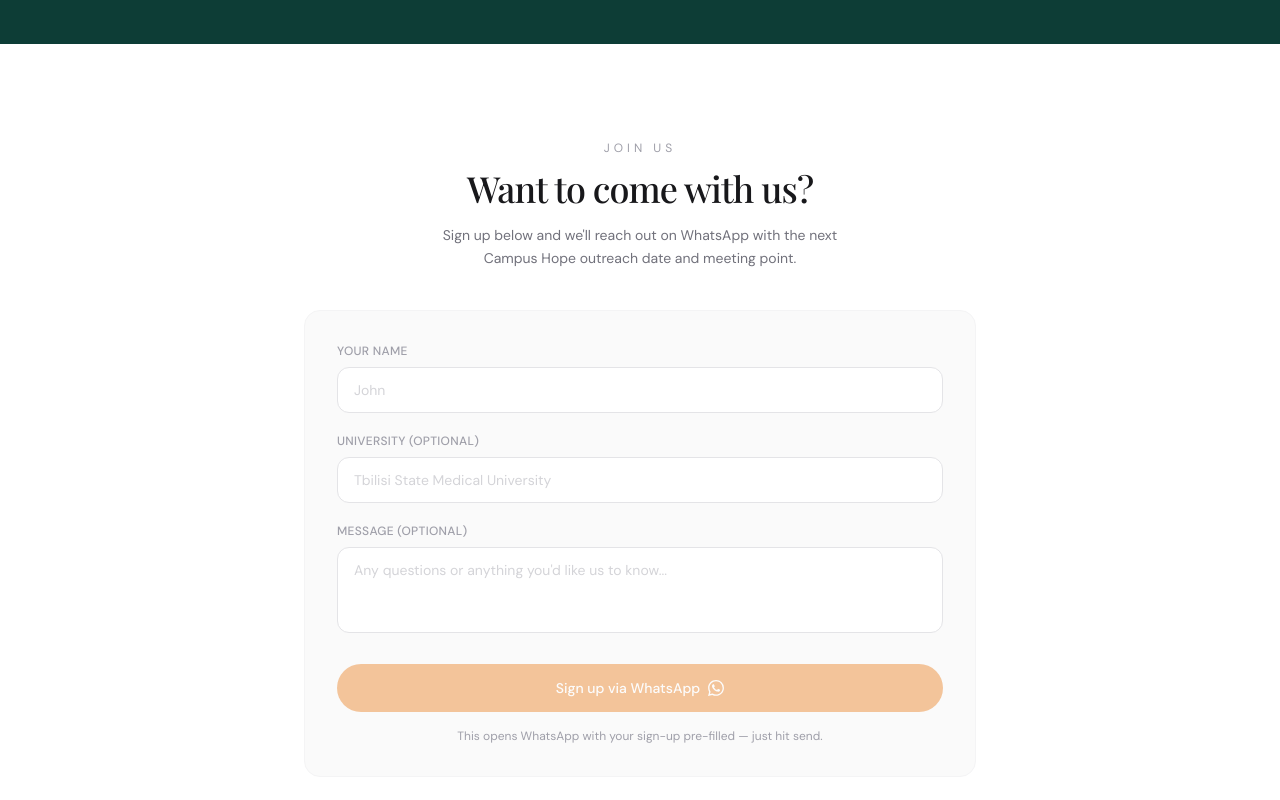
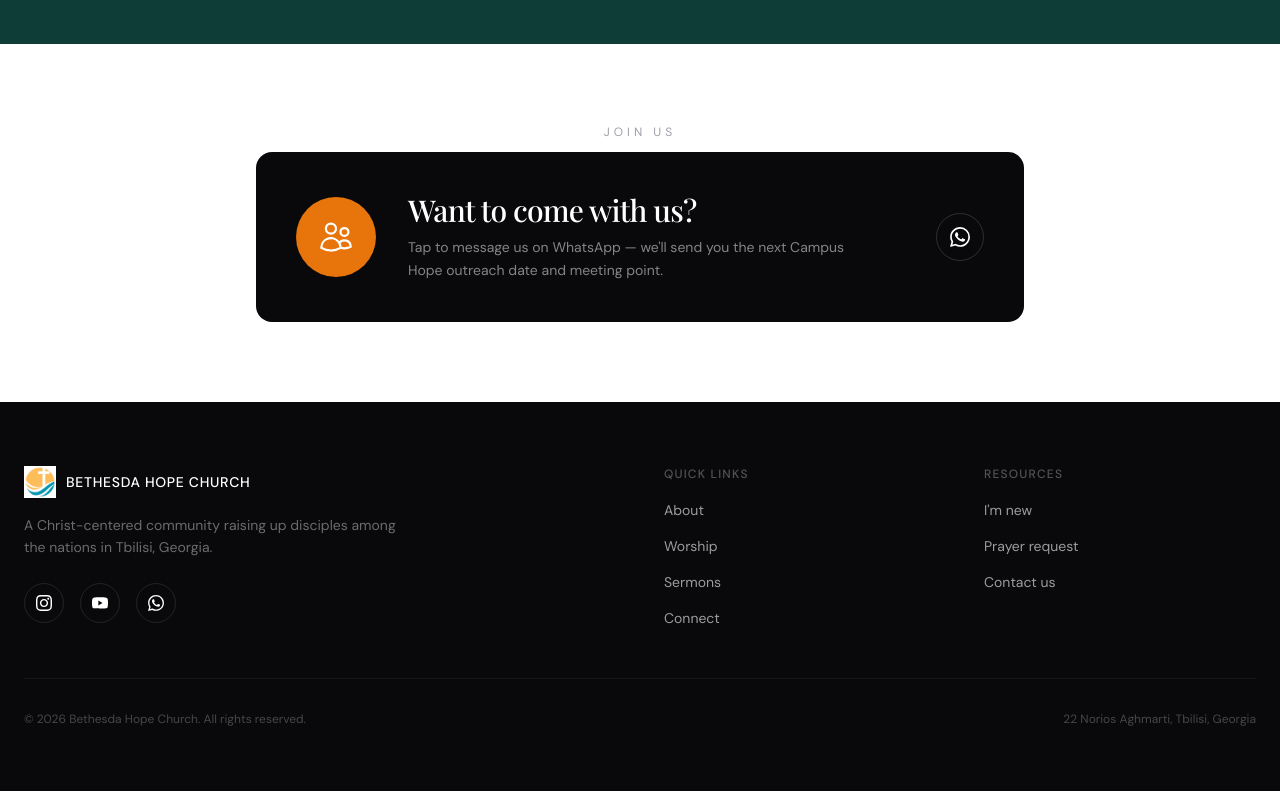
Before and after one commit to makewayjohn/bethesda-hope, a Next.js app: page /campus-hope in a window 1280 px wide. Shown: the part 2840-3640 px from the top of the page. Built offline with nearby package versions, Linux system fonts and the light colour scheme.

Commit message:
Convert Campus Hope signup into one-tap WhatsApp banner

```diff
--- a/src/components/CampusHopeSignup.tsx
+++ b/src/components/CampusHopeSignup.tsx
@@ -1,93 +1,53 @@
 "use client";
 
-import { useState } from "react";
-
 const WHATSAPP_NUMBER = "995551021982";
+const DEFAULT_MESSAGE =
+  "🙋 Campus Hope — Sign Up\n\nI'd like to join the weekly Campus Hope outreach. Here's a bit about me:\n";
 
 export default function CampusHopeSignup() {
-  const [name, setName] = useState("");
-  const [university, setUniversity] = useState("");
-  const [message, setMessage] = useState("");
-
-  const canSend = name.trim().length > 0;
-
-  const handleSend = () => {
-    if (!canSend) return;
-    const lines = [
-      "🙋 Campus Hope — Sign Up",
-      `Name: ${name.trim()}`,
-      university.trim() ? `University: ${university.trim()}` : null,
-      "",
-      "I'd like to join the weekly Campus Hope outreach.",
-      message.trim() ? message.trim() : null,
-    ].filter(Boolean);
-    const text = encodeURIComponent(lines.join("\n"));
+  const handleOpen = () => {
+    const text = encodeURIComponent(DEFAULT_MESSAGE);
     window.open(`https://wa.me/${WHATSAPP_NUMBER}?text=${text}`, "_blank");
   };
 
   return (
-    <section className="py-20 sm:py-24 px-6">
-      <div className="max-w-2xl mx-auto">
+    <section className="bg-white py-16 sm:py-20 px-6">
+      <div className="max-w-3xl mx-auto">
         <p className="text-xs tracking-[4px] text-zinc-400 mb-3 text-center">
           JOIN US
         </p>
-        <h2 className="font-display text-3xl sm:text-4xl font-medium text-zinc-900 tracking-tight text-center">
-          Want to come with us?
-        </h2>
-        <p className="text-sm text-zinc-500 leading-relaxed mt-4 text-center max-w-md mx-auto">
-          Sign up below and we&apos;ll reach out on WhatsApp with the next
-          Campus Hope outreach date and meeting point.
-        </p>
 
-        <div className="mt-10 bg-zinc-50 rounded-2xl border border-zinc-100 p-6 sm:p-8">
-          <label className="block text-xs font-medium text-zinc-400 tracking-wide mb-2">
-            YOUR NAME
-          </label>
-          <input
-            type="text"
-            value={name}
-            onChange={(e) => setName(e.target.value)}
-            placeholder="John"
-            className="w-full bg-white border border-zinc-200 rounded-xl px-4 py-3 text-sm text-zinc-900 placeholder:text-zinc-300 focus:outline-none focus:border-brand-orange/40 transition-colors"
-          />
-
-          <label className="block text-xs font-medium text-zinc-400 tracking-wide mb-2 mt-5">
-            UNIVERSITY (OPTIONAL)
-          </label>
-          <input
-            type="text"
-            value={university}
-            onChange={(e) => setUniversity(e.target.value)}
-            placeholder="Tbilisi State Medical University"
-            className="w-full bg-white border border-zinc-200 rounded-xl px-4 py-3 text-sm text-zinc-900 placeholder:text-zinc-300 focus:outline-none focus:border-brand-orange/40 transition-colors"
-          />
-
-          <label className="block text-xs font-medium text-zinc-400 tracking-wide mb-2 mt-5">
-            MESSAGE (OPTIONAL)
-          </label>
-          <textarea
-            value={message}
-            onChange={(e) => setMessage(e.target.value)}
-            placeholder="Any questions or anything you'd like us to know..."
-            rows={3}
-            className="w-full bg-white border border-zinc-200 rounded-xl px-4 py-3 text-sm text-zinc-900 placeholder:text-zinc-300 focus:outline-none focus:border-brand-orange/40 transition-colors resize-none"
-          />
-
-          <button
-            type="button"
-            onClick={handleSend}
-            disabled={!canSend}
-            className="w-full mt-6 bg-brand-orange text-white px-8 py-3.5 rounded-full text-sm font-medium hover:bg-orange-600 transition-colors inline-flex items-center justify-center gap-2 disabled:opacity-40 disabled:cursor-not-allowed disabled:hover:bg-brand-orange"
-          >
-            Sign up via WhatsApp
-            <svg className="w-4 h-4" fill="currentColor" viewBox="0 0 24 24">
+        <button
+          type="button"
+          onClick={handleOpen}
+          className="group w-full flex flex-col sm:flex-row items-center gap-5 sm:gap-8 bg-zinc-950 rounded-2xl px-6 sm:px-10 py-8 sm:py-10 text-left hover:bg-zinc-900 transition-colors"
+        >
+          <div className="w-16 h-16 sm:w-20 sm:h-20 shrink-0 rounded-full bg-brand-orange flex items-center justify-center group-hover:scale-105 transition-transform">
+            <svg
+              className="w-8 h-8 sm:w-9 sm:h-9 text-white"
+              fill="none"
+              stroke="currentColor"
+              strokeWidth={1.5}
+              viewBox="0 0 24 24"
+            >
+              <path d="M15 19.128a9.38 9.38 0 002.625.372 9.337 9.337 0 004.121-.952 4.125 4.125 0 00-7.533-2.493M15 19.128v-.003c0-1.113-.285-2.16-.786-3.07M15 19.128v.106A12.318 12.318 0 018.624 21c-2.331 0-4.512-.645-6.374-1.766l-.001-.109a6.375 6.375 0 0111.964-3.07M12 6.375a3.375 3.375 0 11-6.75 0 3.375 3.375 0 016.75 0zm8.25 2.25a2.625 2.625 0 11-5.25 0 2.625 2.625 0 015.25 0z" />
+            </svg>
+          </div>
+          <div className="flex-1 text-center sm:text-left">
+            <h2 className="font-display text-2xl sm:text-3xl font-medium text-white tracking-tight">
+              Want to come with us?
+            </h2>
+            <p className="text-sm text-white/50 leading-relaxed mt-2 max-w-md mx-auto sm:mx-0">
+              Tap to message us on WhatsApp — we&apos;ll send you the next
+              Campus Hope outreach date and meeting point.
+            </p>
+          </div>
+          <div className="shrink-0 w-12 h-12 rounded-full border border-white/15 flex items-center justify-center group-hover:border-white/40 transition-colors">
+            <svg className="w-5 h-5 text-white" fill="currentColor" viewBox="0 0 24 24">
               <path d="M17.472 14.382c-.297-.149-1.758-.867-2.03-.967-.273-.099-.471-.148-.67.15-.197.297-.767.966-.94 1.164-.173.199-.347.223-.644.075-.297-.15-1.255-.463-2.39-1.475-.883-.788-1.48-1.761-1.653-2.059-.173-.297-.018-.458.13-.606.134-.133.298-.347.446-.52.149-.174.198-.298.298-.497.099-.198.05-.371-.025-.52-.075-.149-.669-1.612-.916-2.207-.242-.579-.487-.5-.669-.51-.173-.008-.371-.01-.57-.01-.198 0-.52.074-.792.372-.272.297-1.04 1.016-1.04 2.479 0 1.462 1.065 2.875 1.213 3.074.149.198 2.096 3.2 5.077 4.487.709.306 1.262.489 1.694.625.712.227 1.36.195 1.871.118.571-.085 1.758-.719 2.006-1.413.248-.694.248-1.289.173-1.413-.074-.124-.272-.198-.57-.347m-5.421 7.403h-.004a9.87 9.87 0 01-5.031-1.378l-.361-.214-3.741.982.998-3.648-.235-.374a9.86 9.86 0 01-1.51-5.26c.001-5.45 4.436-9.884 9.888-9.884 2.64 0 5.122 1.03 6.988 2.898a9.825 9.825 0 012.893 6.994c-.003 5.45-4.437 9.884-9.885 9.884m8.413-18.297A11.815 11.815 0 0012.05 0C5.495 0 .16 5.335.157 11.892c0 2.096.547 4.142 1.588 5.945L.057 24l6.305-1.654a11.882 11.882 0 005.683 1.448h.005c6.554 0 11.89-5.335 11.893-11.893a11.821 11.821 0 00-3.48-8.413z" />
             </svg>
-          </button>
-          <p className="text-xs text-zinc-400 text-center mt-4">
-            This opens WhatsApp with your sign-up pre-filled — just hit send.
-          </p>
-        </div>
+          </div>
+        </button>
       </div>
     </section>
   );
```
